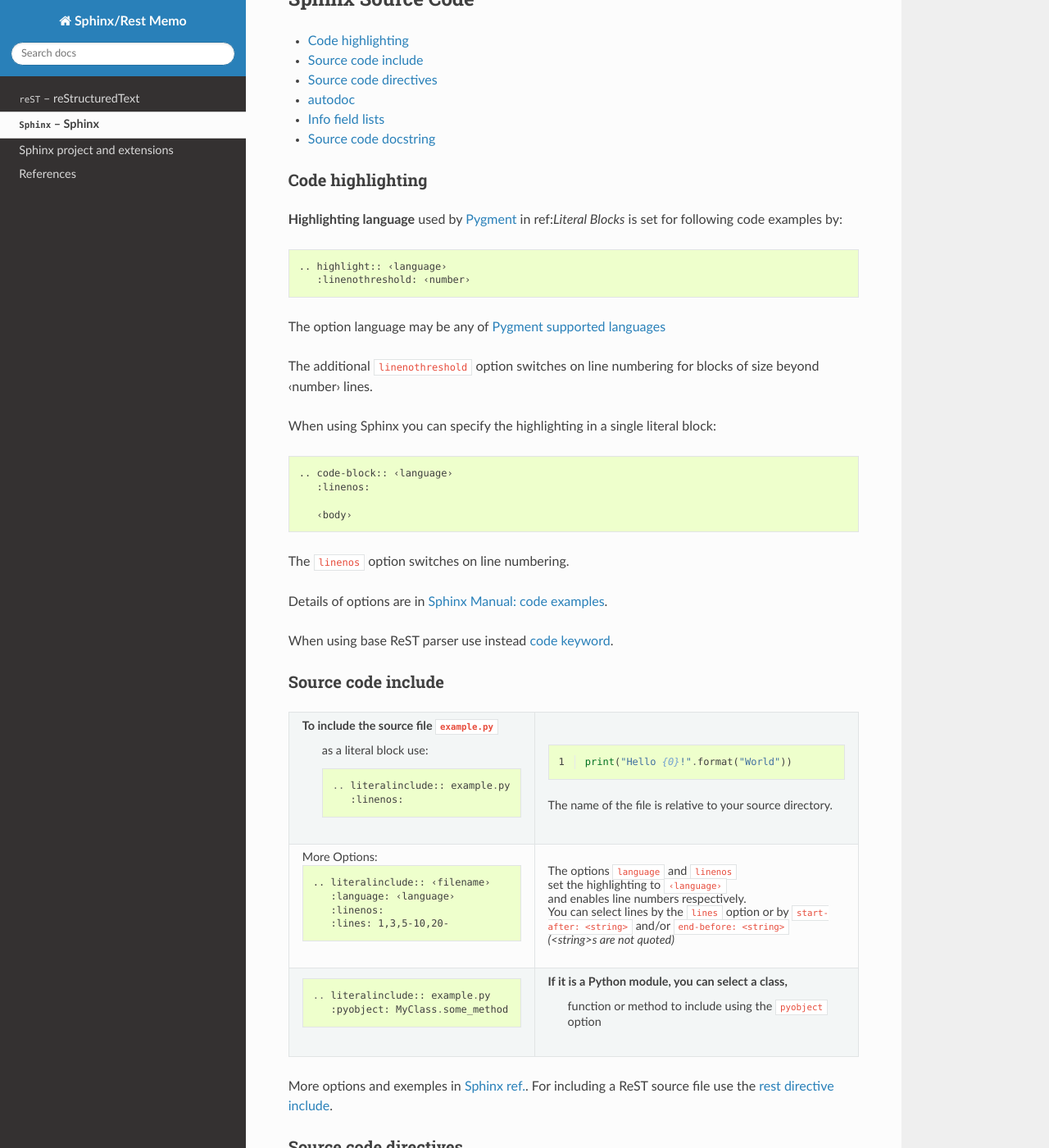
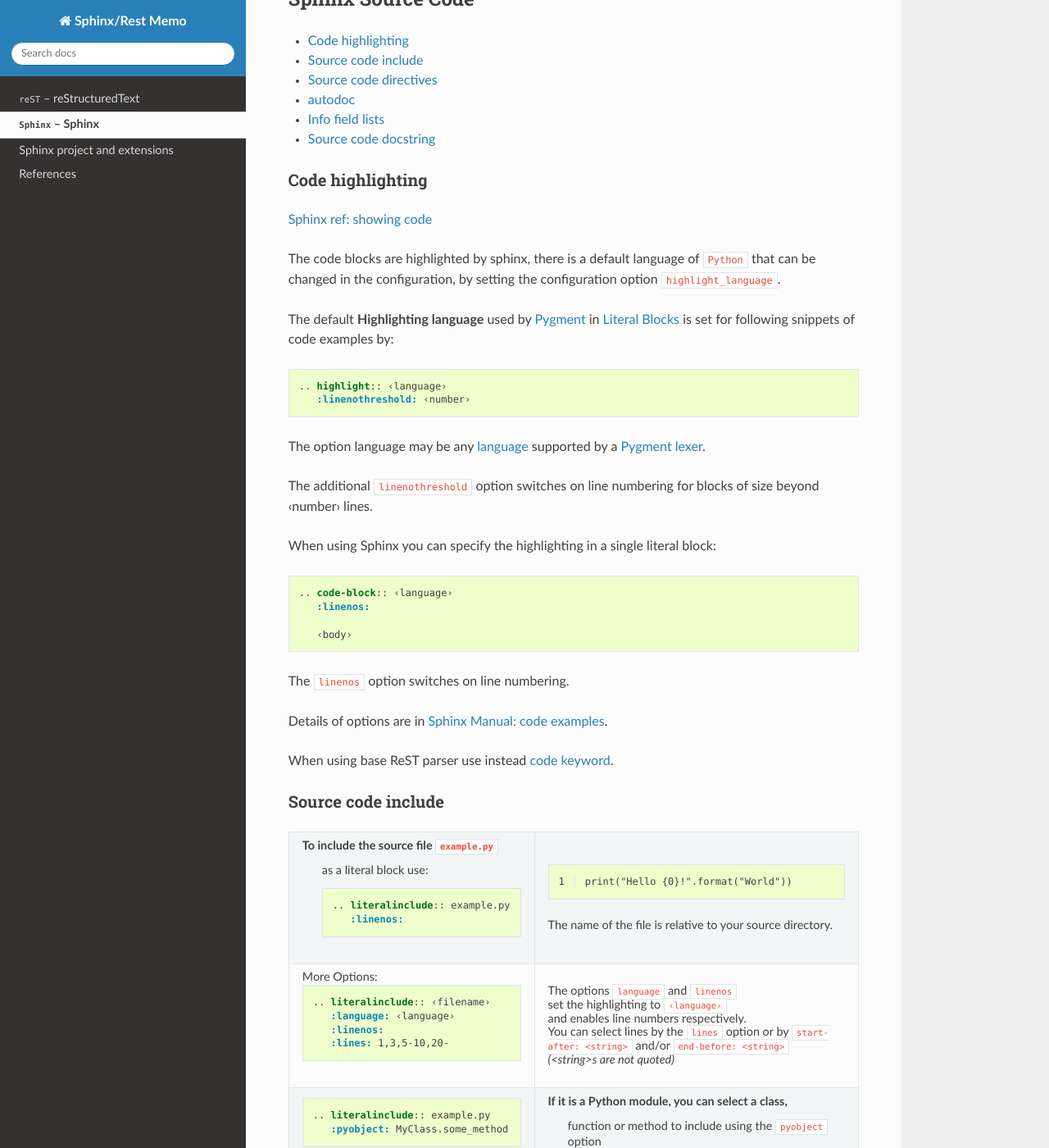
Before and after one commit to marczz/rest-sphinx-memo, a Sphinx documentation site: the page built from source/Sphinx.rst, in a window 1280 px wide and 1400 px high, scrolled down 6978 px. Shown: the whole window at 82% size. Built offline with Sphinx 7.4.7 and the Read the Docs theme 2.0.0, drawn with Linux system fonts in a browser that asks for light colours; formulas are drawn with MathJax 3; the version number could not be read and is left out; some of the changed text lies outside the part shown.

Commit message:
Sphinx.rst: more on source code highlighting.

```diff
--- a/source/Sphinx.rst
+++ b/source/Sphinx.rst
@@ -453,15 +454,25 @@
 -----------------
 .. index::
    pair: highlight; directive
+   single: block; literal
+   literal block
 
-**Highlighting language** used by  `Pygment <http://pygments.org>`_ in
-ref:`Literal Blocks`  is set for following code examples by::
+:sphinx:`Sphinx ref: showing code <http://sphinx-doc.org/markup/code.html>`
+
+The code blocks are highlighted by sphinx, there is a default language
+of ``Python`` that can be changed in the configuration, by setting the
+configuration option ``highlight_language``.
+
+The default **Highlighting language** used by  `Pygment <http://pygments.org>`_ in
+:ref:`Literal Blocks <literal_block>`  is set for following snippets of code examples by::
 
    .. highlight:: ‹language›
       :linenothreshold: ‹number›
 
-The option language may be any of
-`Pygment supported languages <http://pygments.org/languages/>`_
+The option language may be any
+`language <http://pygments.org/languages/>`_
+supported by a `Pygment lexer
+<http://pygments.org/docs/lexers/>`_.
 
 The additional ``linenothreshold`` option switches on line numbering for blocks
 of size beyond ‹number› lines.
@@ -485,7 +496,7 @@
 
 .. index::
    pair: literalinclude; directive
-   source code include
+   pair: source code; include
 
 .. _source_code_include:
 
```
Also changed, not shown: other parts of source/Sphinx.rst (+1 -0 lines).
